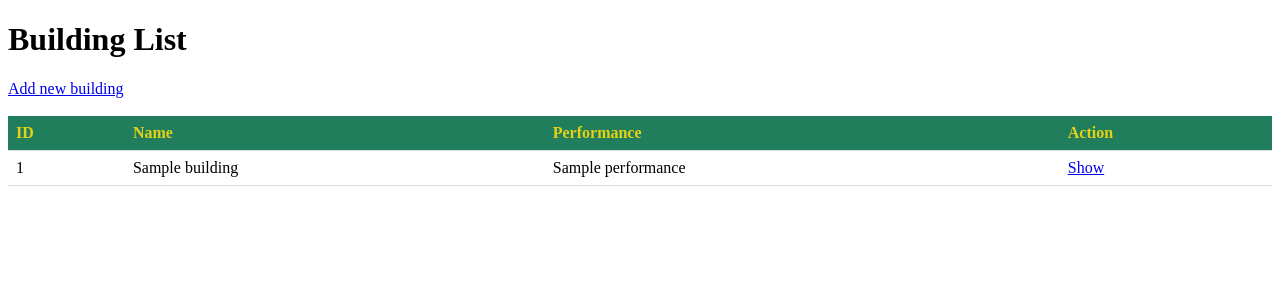
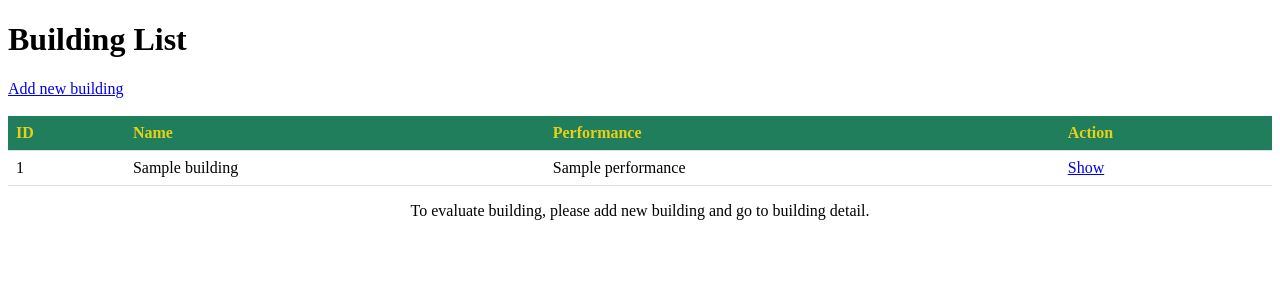
Before and after one commit to akbarbin/green-building, a Flask app: template templates/index.html in a window 1280 px wide. Shown: the top 300 px of the page. Run offline with Flask 3, Linux system fonts and the light colour scheme; the template is opened without the code that fills it: most values are stand-ins (such as "Sample title", 1, 10 or a date in 2020).

Commit message:
Add hint to evaluate building

```diff
--- a/templates/index.html
+++ b/templates/index.html
@@ -15,6 +15,9 @@
         th {
             color: #e6d115;
             background-color: #207e5c;
+        }
+        p {
+            text-align: center;
         }
     </style>
 </head>
@@ -41,5 +44,6 @@
             {% endfor %}
         </tbody>
     </table>
+    <p>To evaluate building, please add new building and go to building detail.</p>
 </body>
 </html>
```
